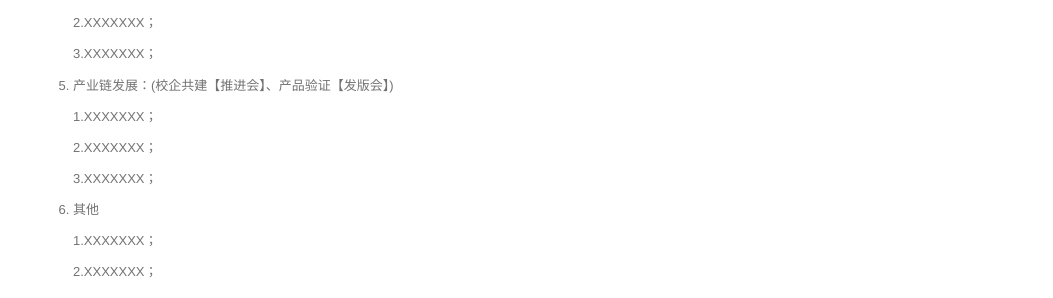
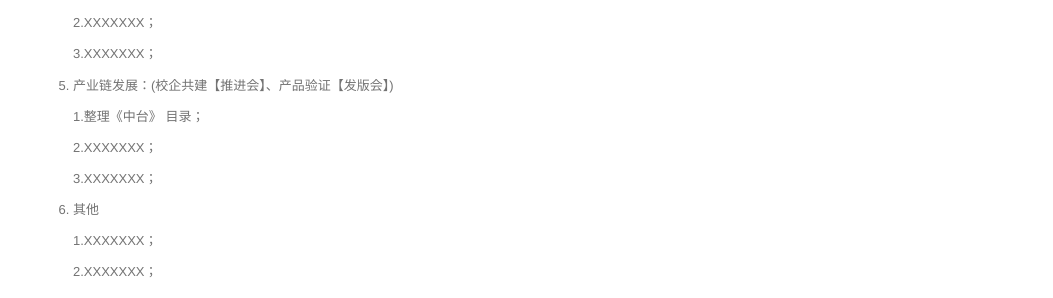
Before and after one commit to walllFlower/blog, a Jekyll site: the page built from _posts/2018-07-17-day_report_cxz.md, in a window 1280 px wide and 900 px high, scrolled down 808 px. Shown: the part 151-449 px from the top of the window, without its empty margins (227-1280 px from the left). Built offline with Jekyll 4.4.1, drawn with Linux system fonts in a browser that asks for light colours; comment, search, counter and statistics services are not loaded.

Commit message:
Update 2018-07-17-day_report_cxz.md

```diff
--- a/_posts/2018-07-17-day_report_cxz.md
+++ b/_posts/2018-07-17-day_report_cxz.md
@@ -57,7 +57,7 @@ categories: 技术运营工作周报
 
 5. 产业链发展：(校企共建【推进会】、产品验证【发版会】)
 
-    1.XXXXXXX；
+    1.整理《中台》 目录；
 
     2.XXXXXXX；
 
```
